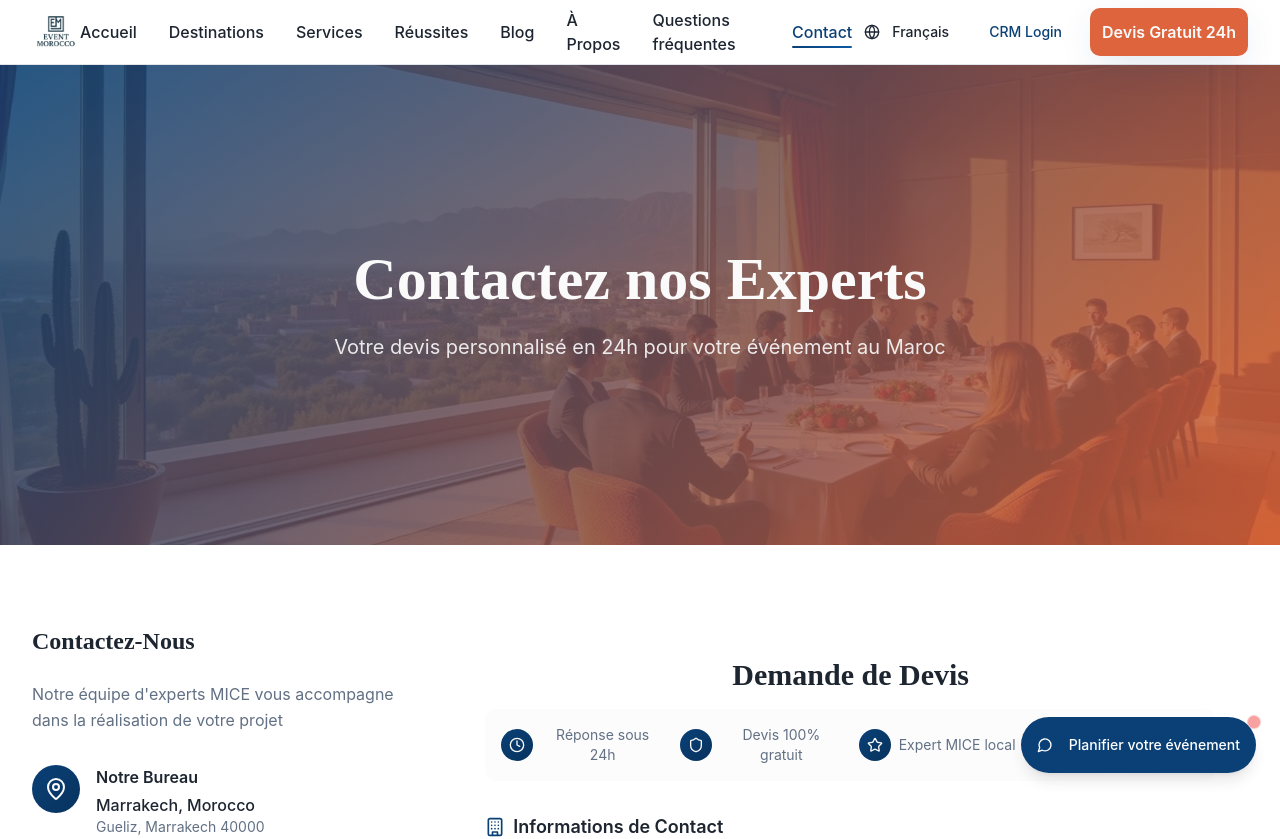
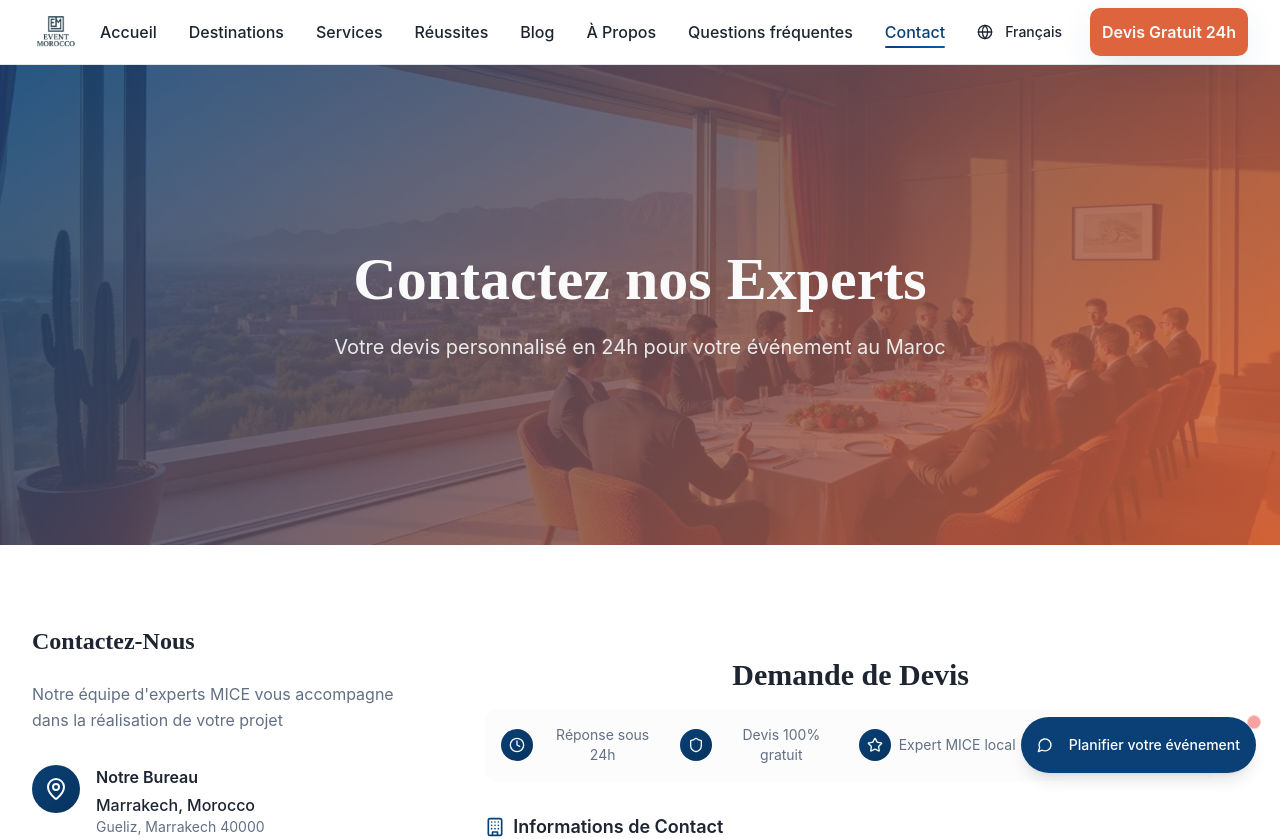
Before and after one commit to weeksly403/mice-maker, a React (Vite) app: page /fr/contact in a window 1280 px wide. Shown: the top 839 px of the page. Built offline with nearby package versions, Linux system fonts and the light colour scheme.

Commit message:
Hide CRM link from public
Hide the CRM link from public view to ensure it's only accessible to authenticated users.

```diff
--- a/src/components/Header.tsx
+++ b/src/components/Header.tsx
@@ -97,17 +97,6 @@ export const Header: React.FC = () => {
               )}
             </div>
 
-            <Button
-              asChild
-              variant="ghost"
-              size="sm"
-              className="mr-2 text-primary hover:bg-primary/10"
-            >
-              <a href="/auth">
-                CRM Login
-              </a>
-            </Button>
-
             <Button variant="cta" size="sm" className="hover-lift hover-glow">
               {t('getProposal')}
             </Button>
@@ -163,16 +152,6 @@ export const Header: React.FC = () => {
                 ))}
                </div>
 
-               <Button
-                 asChild
-                 variant="ghost"
-                 className="w-full mb-3 text-primary hover:bg-primary/10"
-               >
-                 <a href="/auth">
-                   CRM Login
-                 </a>
-               </Button>
-
                <Button variant="cta" className="w-full hover-lift hover-glow">
                  {t('getProposal')}
                </Button>
```
